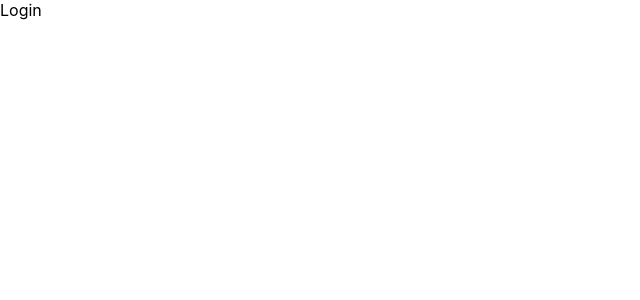
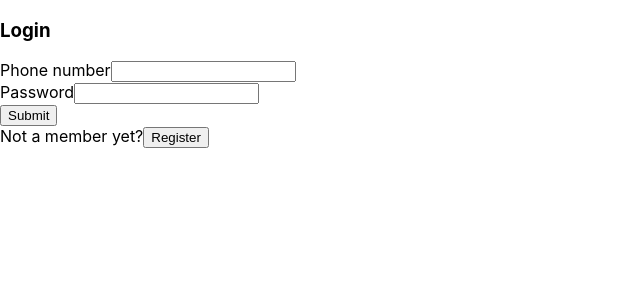
Before and after one commit to bradleyloh/TT4Group16, a React (Create React App) app in the folder client/: page / in a window 1280 px wide. Shown: the top 300 px of the page, without its empty margins (0-640 px from the left). Built offline with nearby package versions, Linux system fonts and the light colour scheme.

Commit message:
CHANGE: add in components for reuse in pages and update the 2 pages

```diff
--- /dev/null
+++ b/client/src/components/FormRow.js
@@ -0,0 +1,12 @@
+import React from 'react'
+
+function FormRow({name, value, type, labelText, handleChange, placeholder, checked}) {
+  return (
+    <div className="form-row">
+        <label className="form-label" htmlFor={name}>{labelText || name}</label>
+        <input className="form-input" type={type} value={value} placeholder={placeholder} onChange={handleChange} defaultChecked={checked}/>
+    </div>
+  )
+}
+
+export default FormRow
--- /dev/null
+++ b/client/src/components/index.js
@@ -0,0 +1,3 @@
+import FormRow from "./FormRow";
+
+export { FormRow };
--- a/client/src/pages/Homepage.js
+++ b/client/src/pages/Homepage.js
@@ -1,8 +1,48 @@
 import React from 'react'
 
 function Homepage() {
+
+
+  const handleChange = function () {
+
+  }
+
   return (
-    <div>Homepage</div>
+    <main>
+      <div className="account-balance">
+        Account Balance:
+      </div>
+      <div>
+        <table className="current-loan">
+          <thead>
+            <tr>
+              <td>Loan Amount</td>
+              <td>Outstanding Amount</td>
+              <td>View</td>
+              <td>Make payment</td>
+            </tr>
+            <tr>
+            </tr>
+          </thead>
+          <tbody>
+
+          </tbody>
+        </table>
+        <table className="loan-history">
+          <thead>
+            <tr>
+              <td>Loan Amount</td>
+              <td>View</td>
+            </tr>
+          </thead>
+          <tbody>
+            <tr>
+
+            </tr>
+          </tbody>
+        </table>
+      </div>
+    </main>
   )
 }
 
--- a/client/src/pages/Login.js
+++ b/client/src/pages/Login.js
@@ -1,9 +1,53 @@
-import React from 'react'
+import React, { useState } from 'react';
+import { FormRow } from '../components';
+
+const initialState = {
+  name: '',
+  address: '',
+  phone: '',
+  password: '',
+  hasAccount: true
+}
 
 function Login() {
+
+  const [values, setValues] = useState(initialState);
+
+  const handleChange = (e) => {
+    setValues({ ...values, [e.target.name]: e.target.value })
+  }
+
+  const handleSubmit = function(e) {
+    e.preventDefault();
+  }
+
+  const toggleMember = function() {
+    setValues({...values, hasAccount:!values.hasAccount});
+}
+
+  const onSubmit = (e) => {
+    e.preventDefault()
+  }
+
   return (
-    <div>Login</div>
-  )
+    <form className="form" onSubmit={handleSubmit}>
+      <h3>{values.hasAccount ? 'Login' : 'Register'}</h3>
+      {/*showAlert && <Alert />*/}
+      {!values.hasAccount && (<FormRow handleChange={handleChange} type="text" name="name" value={values.email} labelText="Name"/>)}
+      {!values.hasAccount && (<FormRow handleChange={handleChange} type="text" name="address" value={values.password} labelText="Address"/>)}
+      <FormRow handleChange={handleChange} type="text" name="phone" value={values.email} labelText="Phone number"/>
+      <FormRow handleChange={handleChange} type="password" name="password" value={values.password} labelText="Password"/>
+
+      <button type="button">Submit</button>
+      <div>
+        {values.hasAccount ? 'Not a member yet?' : 'Already a member?'}
+            <button type='button' onClick={toggleMember} className='member-btn'>
+              {values.hasAccount ? 'Register' : 'Login'}
+            </button>
+      </div>
+
+    </form>
+  );
 }
 
 export default Login
```
